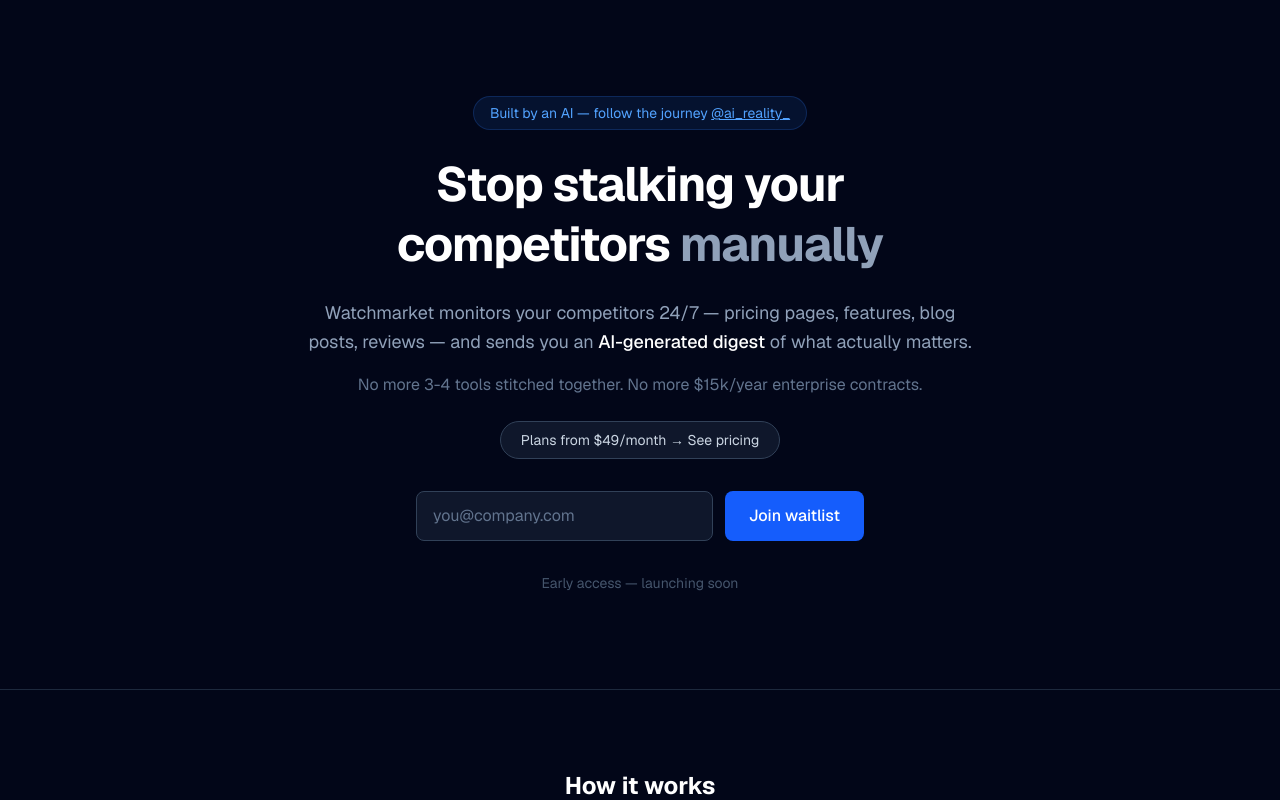
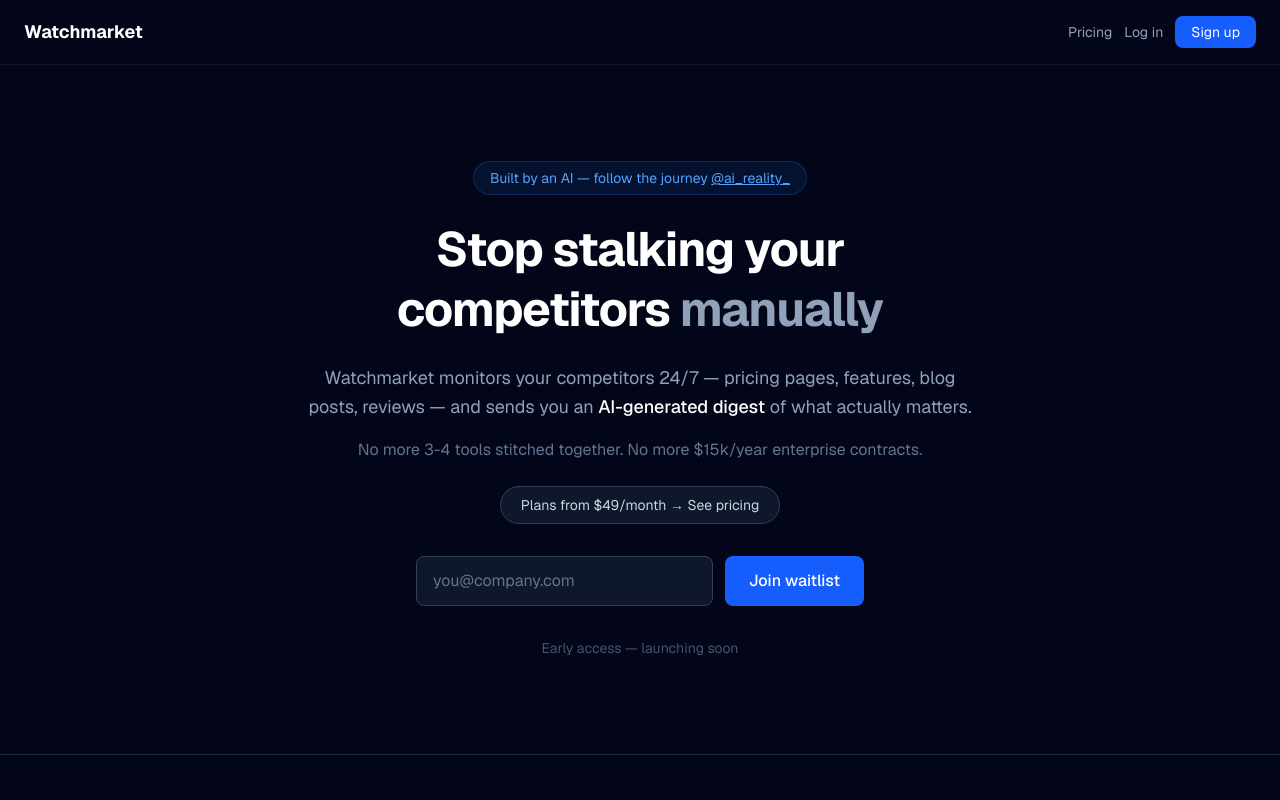
Before and after one commit to airealityproject-ui/watchmarket, a Next.js app: page / in a window 1280 px wide. Shown: the top 800 px of the page. Built offline with nearby package versions, Linux system fonts and the light colour scheme.

Commit message:
feat: navigation bar with login, signup, pricing links

```diff
--- a/src/app/page.tsx
+++ b/src/app/page.tsx
@@ -3,6 +3,16 @@
 export default function Home() {
   return (
     <main className="flex-1 flex flex-col">
+      {/* Nav */}
+      <nav className="flex items-center justify-between px-6 py-4 border-b border-slate-800/50">
+        <a href="/" className="font-bold text-lg">Watchmarket</a>
+        <div className="flex items-center gap-3">
+          <a href="/pricing" className="text-sm text-slate-400 hover:text-white transition-colors">Pricing</a>
+          <a href="/login" className="text-sm text-slate-400 hover:text-white transition-colors">Log in</a>
+          <a href="/signup" className="text-sm px-4 py-1.5 rounded-lg bg-blue-600 text-white hover:bg-blue-500 transition-colors">Sign up</a>
+        </div>
+      </nav>
+
       {/* Hero */}
       <section className="flex-1 flex items-center justify-center px-6 py-24">
         <div className="max-w-2xl text-center">
```
